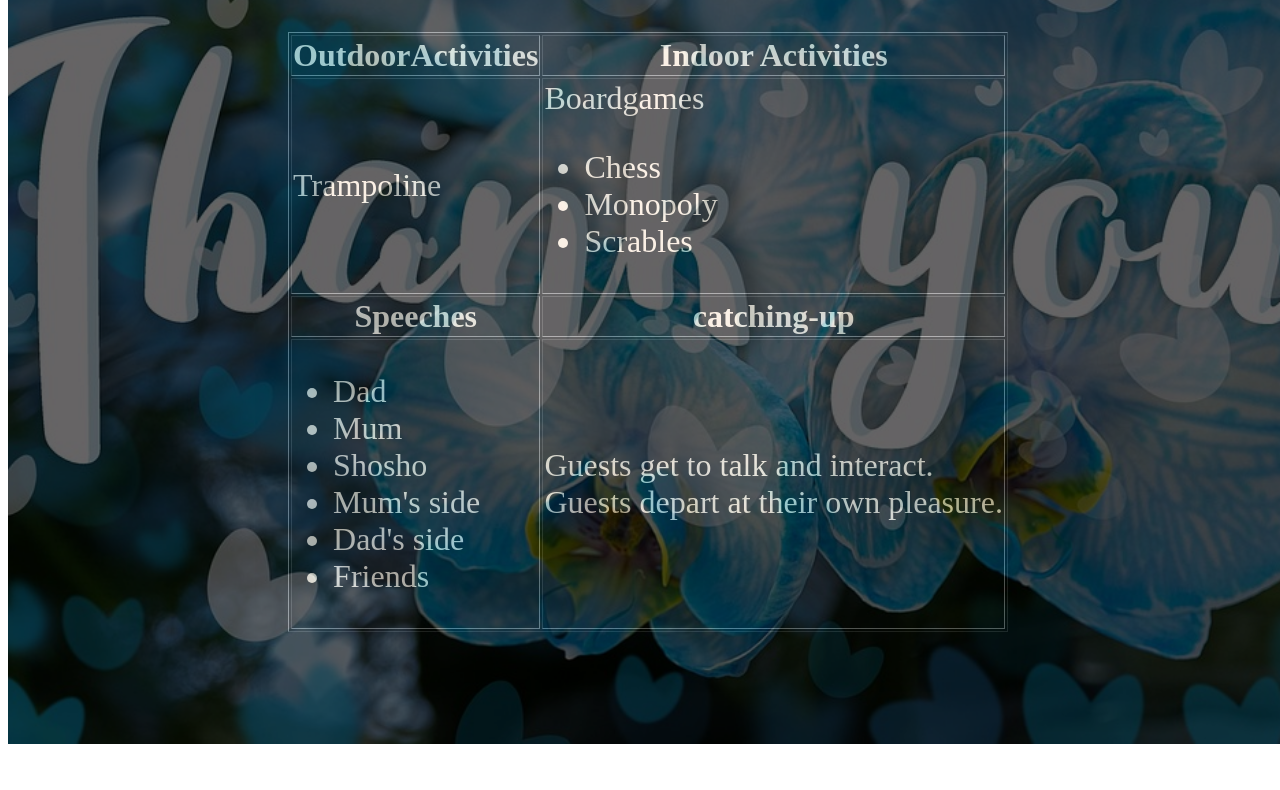
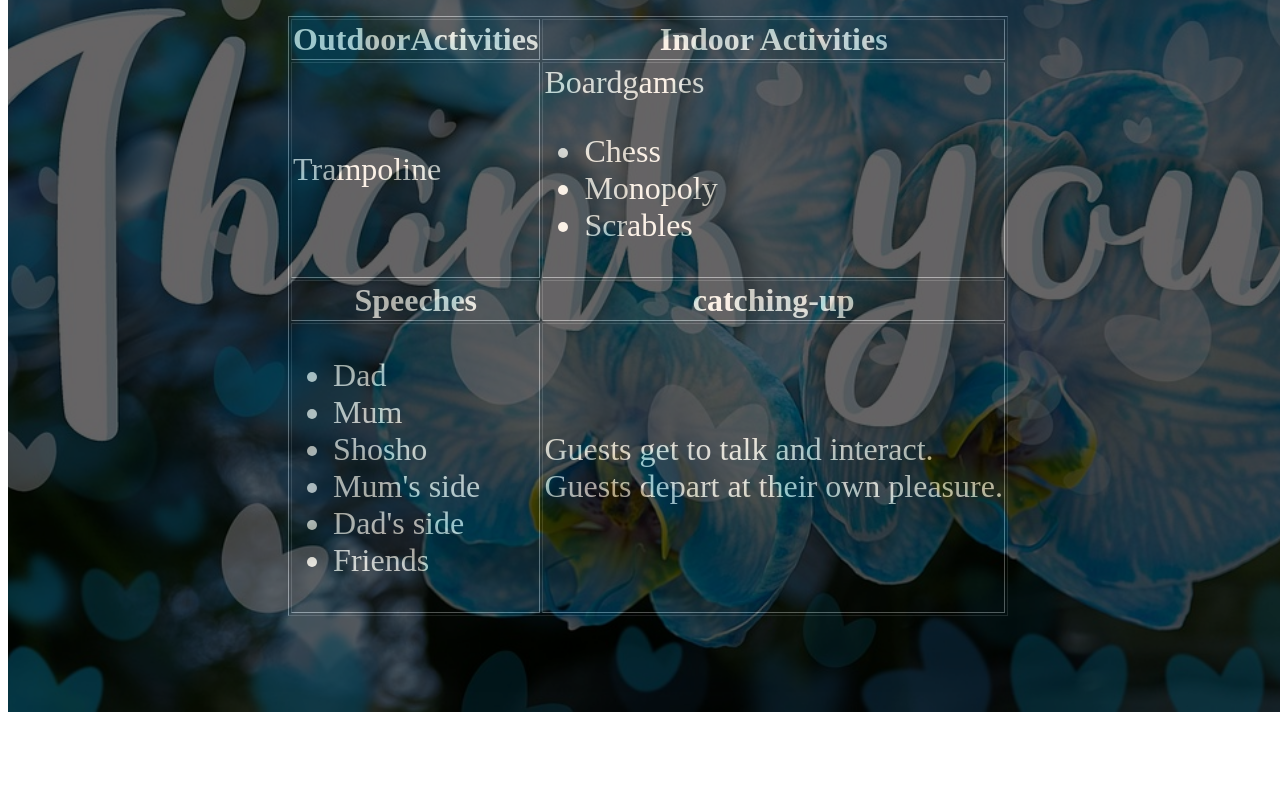
Before and after one commit to natalie-gichuki/thanksgiving, a plain HTML site: page activities.html in a window 1280 px wide. Shown: the part 325-1115 px from the top of the page. After the commit the page ends 1045 px from the top, so only its background shows below. Drawn offline with Linux system fonts and the light colour scheme.

Commit message:
change in style.css

```diff
--- a/style.css
+++ b/style.css
@@ -1,11 +1,4 @@
 
-
-body{
-    display: flex;
-    flex-direction: column;
-    min-height: 180vh;
-    width: 100vw;
-}
 
 nav.navbar{
     background-color: rgba(154, 86, 168, 0.582);
@@ -211,7 +204,7 @@ section.activities .activity{
 }
 
 section.activities .activity .fun-activities {
-    padding: 7rem;
+    padding: 6rem;
 
 }
 
```
